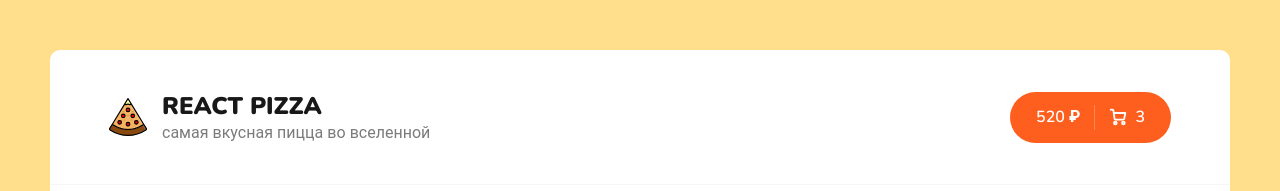
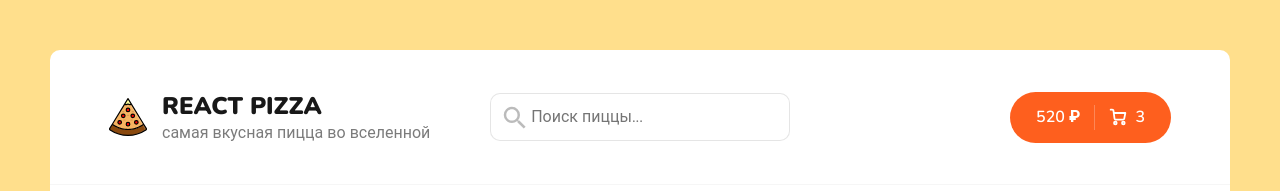
Before and after one commit to vladimirplyukhin89/Pizza-online, a React (Create React App) app: page / in a window 1280 px wide. Shown: the top 191 px of the page. Built offline with nearby package versions, Linux system fonts and the light colour scheme; no server answers.

Commit message:
Coded input Search and filtered by its through useEffect and MOCKapi

```diff
--- a/package.json
+++ b/package.json
@@ -11,6 +11,7 @@
     "react": "^18.1.0",
     "react-content-loader": "^6.2.0",
     "react-dom": "^18.1.0",
+    "react-icons": "^4.3.1",
     "react-router-dom": "^6.3.0",
     "react-scripts": "5.0.1",
     "web-vitals": "^2.1.4"
--- a/src/App.jsx
+++ b/src/App.jsx
@@ -9,12 +9,14 @@ import NotFound from "./pages/NotFound";
 import "./scss/app.scss";
 
 function App() {
+  const [searchValue, setSearchValue] = React.useState();
+
   return (
     <div className="wrapper">
-      <Header />
+      <Header searchValue={searchValue} setSearchValue={setSearchValue} />
       <div className="content">
         <Routes>
-          <Route path="/" element={<Home />} />
+          <Route path="/" element={<Home searchValue={searchValue} />} />
           <Route path="/cart" element={<Cart />} />
           <Route path="*" element={<NotFound />} />
         </Routes>
--- a/src/components/Header.jsx
+++ b/src/components/Header.jsx
@@ -1,6 +1,7 @@
 import { Link } from "react-router-dom";
+import Search from "./Search";
 
-function Header() {
+function Header({ searchValue, setSearchValue }) {
   return (
     <div className="header">
       <div className="container">
@@ -13,6 +14,8 @@ function Header() {
             </div>
           </div>
         </Link>
+
+        <Search searchValue={searchValue} setSearchValue={setSearchValue} />
 
         <div className="header__cart">
           <Link to="/cart" className="button button--cart">
--- /dev/null
+++ b/src/components/Search/index.jsx
@@ -0,0 +1,24 @@
+import React from "react";
+
+import s from "./styles.module.scss";
+import { MdSearch } from "react-icons/md";
+import { MdClear } from "react-icons/md";
+
+const Search = ({ searchValue, setSearchValue }) => {
+  return (
+    <div className={s.root}>
+      {searchValue && (
+        <MdClear className={s.clear} onClick={() => setSearchValue("")} />
+      )}
+      <MdSearch className={s.search} />
+      <input
+        value={searchValue}
+        onChange={(e) => setSearchValue(e.target.value)}
+        className={s.input}
+        placeholder="Поиск пиццы..."
+      />
+    </div>
+  );
+};
+
+export default Search;
--- /dev/null
+++ b/src/components/Search/styles.module.scss
@@ -0,0 +1,42 @@
+.root {
+  position: relative;
+  left: -80px;
+
+  .search {
+    width: 30px;
+    height: 30px;
+    opacity: 0.3;
+    position: absolute;
+    top: 10px;
+    left: 10px;
+  }
+
+  .clear {
+    width: 30px;
+    height: 30px;
+    opacity: 0.3;
+    position: absolute;
+    top: 10px;
+    right: 10px;
+    cursor: pointer;
+
+    &:hover {
+      opacity: 0.6;
+    }
+  }
+
+  .input {
+    border: 1px solid rgba(0, 0, 0, 0.1);
+    padding: 12px 20px;
+    width: 300px;
+    border-radius: 10px;
+    font-size: 16px;
+    padding-left: 40px;
+
+    &:focus {
+      border: 1px solid rgba(0, 0, 0, 0.2);
+      transition: all 0.25s ease-in-out;
+      width: 400px;
+    }
+  }
+}
--- a/src/pages/Home.jsx
+++ b/src/pages/Home.jsx
@@ -4,7 +4,7 @@ import Sort from "../components/Sort";
 import PizzaBlock from "../components/PizzaBlock";
 import PizzaSkeleton from "../components/PizzaBlock/PizzaSkeleton";
 
-const Home = () => {
+const Home = ({ searchValue }) => {
   const [items, setItems] = React.useState([]);
   const [isLoading, setisLoading] = React.useState(true);
   const [categoryId, setCategoryId] = React.useState(0);
@@ -20,8 +20,10 @@ const Home = () => {
     const category = categoryId > 0 ? `category=${categoryId}` : "";
     const sortBy = sortType.sortProperty.replace("-", "");
     const order = sortType.sortProperty.includes("-") ? "asc" : "desc";
+    //** Сортировка пицц из инпута на бэкэнде */
+    const search = searchValue ? `search=${searchValue}` : "";
 
-    fetch(URL + `${category}&sortBy=${sortBy}&order=${order}`)
+    fetch(URL + `${category}&sortBy=${sortBy}&order=${order}&${search}`)
       .then((res) => res.json())
       .then((json) => {
         setItems(json);
@@ -30,7 +32,21 @@ const Home = () => {
         }
       });
     window.scrollTo(0, 0);
-  }, [categoryId, sortType]);
+  }, [categoryId, sortType, searchValue]);
+
+  const skeletons = [...new Array(6)].map((_, index) => (
+    <PizzaSkeleton key={index} />
+  ));
+
+  //** Сортировка пицц из инпута на фронте для статичных данных*/
+  const pizzas = items
+    //.filter((obj) => {
+    //  if (obj.title.toLowerCase().includes(searchValue.toLowerCase())) {
+    //    return true;
+    //  }
+    //  return false;
+    //})
+    .map((obj) => <PizzaBlock key={obj.id} {...obj} />);
 
   return (
     <div div className="container">
@@ -44,11 +60,7 @@ const Home = () => {
       </div>
       <h2 className="content__title">Все пиццы</h2>
 
-      <div className="content__items">
-        {isLoading
-          ? [...new Array(6)].map((_, index) => <PizzaSkeleton key={index} />)
-          : items.map((obj) => <PizzaBlock key={obj.id} {...obj} />)}
-      </div>
+      <div className="content__items">{isLoading ? skeletons : pizzas}</div>
     </div>
   );
 };
```
Also changed, not shown: 1 other file (tests, documents, lock files or other folders).
